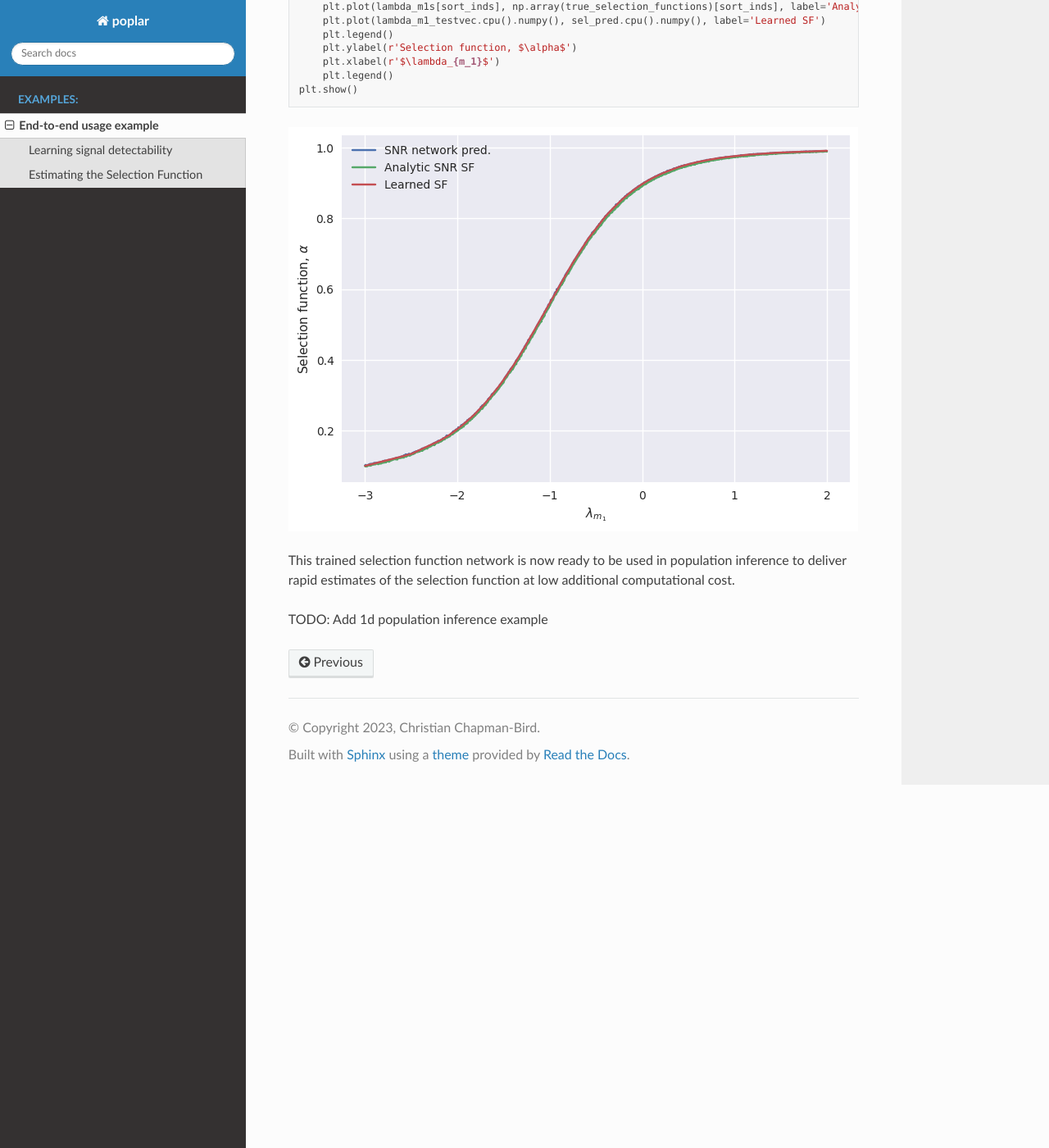
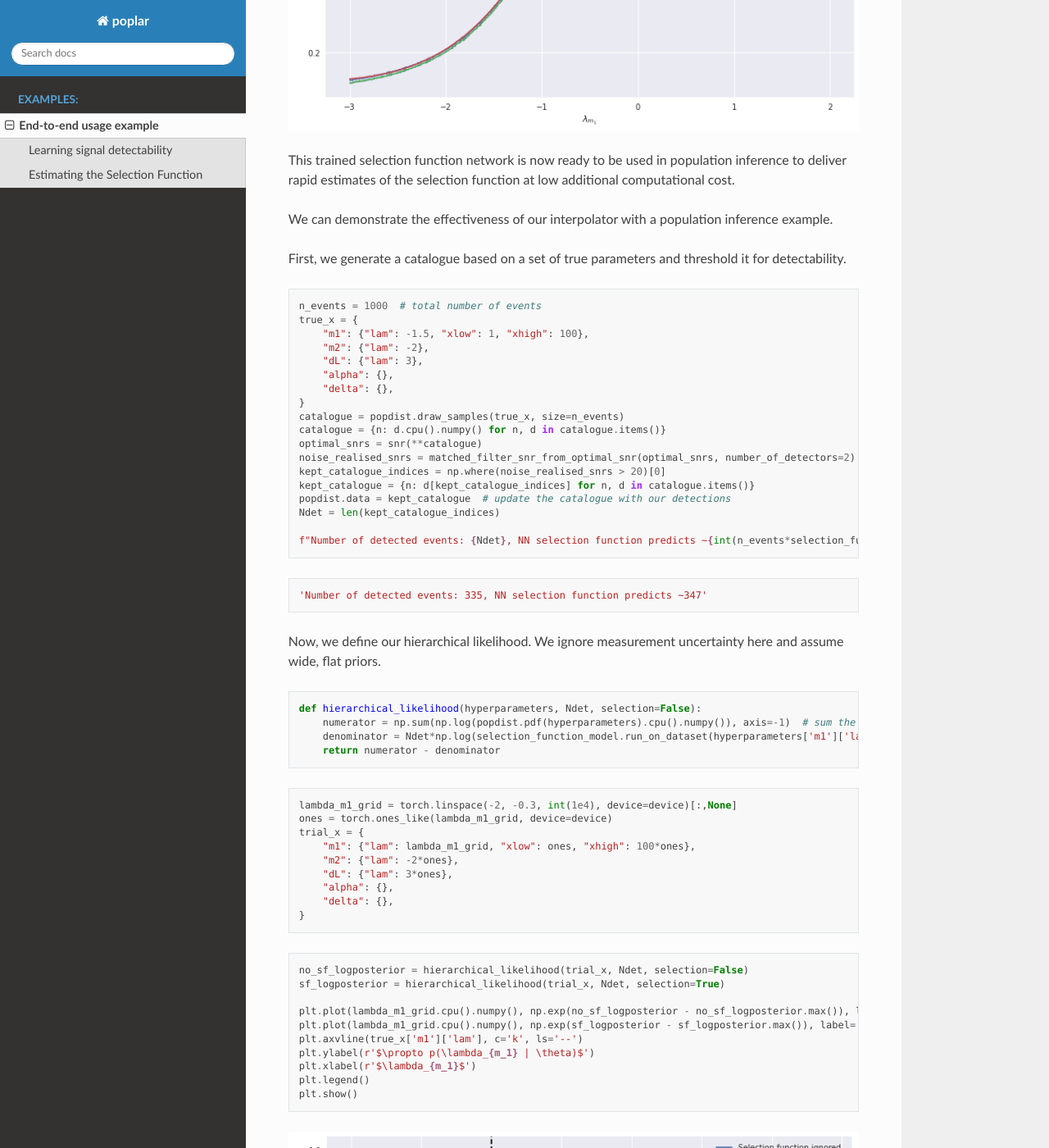
Before and after one commit to cchapmanbird/poplar, a Sphinx documentation site: the page built from docs/source/end_to_end_example.rst, in a window 1280 px wide and 1400 px high, scrolled down 8251 px. Shown: the whole window at 82% size. Built offline with Sphinx 7.4.7 and the Read the Docs theme 2.0.0, drawn with Linux system fonts in a browser that asks for light colours; pages that are not in the unit, such as notebooks, are missing from menus; some of the changed text lies outside the part shown.

Commit message:
update end-to-end example with population inference example and fix some bugs

```diff
--- a/docs/source/end_to_end_example.rst
+++ b/docs/source/end_to_end_example.rst
@@ -5,13 +5,15 @@
     from poplar.nn.training import train, train_test_split
     from poplar.nn.rescaling import ZScoreRescaler
     from poplar.nn.plot import loss_plot
-    from poplar.selection import selection_function_from_optimal_snr
+    from poplar.selection import selection_function_from_optimal_snr, matched_filter_snr_from_optimal_snr
     import matplotlib.pyplot as plt
     import numpy as np
     import torch
     import tqdm
 
     device = "cuda:1"
+    plt.style.use('seaborn')
+    plt.rcParams['figure.figsize'] = [12,7]
 
 End-to-end usage example
 ========================
@@ -63,15 +65,7 @@ Let’s define these functions and visualise the form of :math:`f`:
 
 
 
-
-.. parsed-literal::
-
-    <matplotlib.colorbar.Colorbar at 0x7f57bae039d0>
-
-
-
-
-.. image:: end_to_end_example_files/end_to_end_example_4_1.png
+.. image:: end_to_end_example_files/end_to_end_example_4_0.png
 
 
 We’re going to consider masses in the range [1, 100] :math:`M_\odot`,
@@ -113,11 +107,11 @@ definite, we train on :math:`\log(\rho)`.
         in_features=4,
         out_features=1,
         neurons=[128, 128, 128, 128],
-        activation=torch.nn.ReLU,
+        activation=torch.nn.SiLU,
         rescaler=rescaler
     )
 
-    model.to(device)
+    model.set_device(device)
 
 .. code:: ipython3
 
@@ -316,18 +307,18 @@ detectability.
         1,
         1,
         [128, 128, 128],
-        activation=torch.nn.ReLU,
+        activation=torch.nn.SiLU,
         rescaler=rescaler2
     )
 
-    selection_function_model.to(device)
+    selection_function_model.set_device(device)
 
     sel_xtrain, sel_xtest, sel_ytrain, sel_ytest = train_test_split([sel_xdata, sel_ydata], 0.9)
 
     train(
         selection_function_model,
         [sel_xtrain, sel_ytrain, sel_xtest, sel_ytest],
-        n_epochs=1000,
+        n_epochs=5000,
         n_batches=1,
         optimiser = torch.optim.Adam(selection_function_model.parameters(), lr=1e-4),
         loss_function=torch.nn.L1Loss(),
@@ -359,14 +349,13 @@ detectability.
 .. code:: ipython3
 
     sort_inds = np.argsort(lambda_m1s)
-    with plt.style.context("seaborn"):
-        plt.plot(lambda_m1s[sort_inds], torch.as_tensor(selection_functions).numpy()[sort_inds], label='SNR network pred.')
-        plt.plot(lambda_m1s[sort_inds], np.array(true_selection_functions)[sort_inds], label='Analytic SNR SF')
-        plt.plot(lambda_m1_testvec.cpu().numpy(), sel_pred.cpu().numpy(), label='Learned SF')
-        plt.legend()
-        plt.ylabel(r'Selection function, $\alpha$')
-        plt.xlabel(r'$\lambda_{m_1}$')
-        plt.legend()
+    plt.plot(lambda_m1s[sort_inds], torch.as_tensor(selection_functions).numpy()[sort_inds], label='SNR network pred.')
+    plt.plot(lambda_m1s[sort_inds], np.array(true_selection_functions)[sort_inds], label='Analytic SNR SF')
+    plt.plot(lambda_m1_testvec.cpu().numpy(), sel_pred.cpu().numpy(), label='Learned SF')
+    plt.legend()
+    plt.ylabel(r'Selection function, $\alpha$')
+    plt.xlabel(r'$\lambda_{m_1}$')
+    plt.legend()
     plt.show()
 
 
@@ -378,4 +367,82 @@ This trained selection function network is now ready to be used in
 population inference to deliver rapid estimates of the selection
 function at low additional computational cost.
 
-TODO: Add 1d population inference example
+We can demonstrate the effectiveness of our interpolator with a
+population inference example.
+
+First, we generate a catalogue based on a set of true parameters and
+threshold it for detectability.
+
+.. code:: ipython3
+
+    n_events = 1000  # total number of events
+    true_x = {
+        "m1": {"lam": -1.5, "xlow": 1, "xhigh": 100},
+        "m2": {"lam": -2},
+        "dL": {"lam": 3},
+        "alpha": {},
+        "delta": {},
+    }
+    catalogue = popdist.draw_samples(true_x, size=n_events)
+    catalogue = {n: d.cpu().numpy() for n, d in catalogue.items()}
+    optimal_snrs = snr(**catalogue)
+    noise_realised_snrs = matched_filter_snr_from_optimal_snr(optimal_snrs, number_of_detectors=2)
+    kept_catalogue_indices = np.where(noise_realised_snrs > 20)[0]
+    kept_catalogue = {n: d[kept_catalogue_indices] for n, d in catalogue.items()}
+    popdist.data = kept_catalogue  # update the catalogue with our detections
+    Ndet = len(kept_catalogue_indices)
+
+    f"Number of detected events: {Ndet}, NN selection function predicts ~{int(n_events*selection_function_model.run_on_dataset(true_x['m1']['lam']))}"
+
+
+
+
+.. parsed-literal::
+
+    'Number of detected events: 335, NN selection function predicts ~347'
+
+
+
+Now, we define our hierarchical likelihood. We ignore measurement
+uncertainty here and assume wide, flat priors.
+
+.. code:: ipython3
+
+    def hierarchical_likelihood(hyperparameters, Ndet, selection=False):
+        numerator = np.sum(np.log(popdist.pdf(hyperparameters).cpu().numpy()), axis=-1)  # sum the log-probabilities
+        denominator = Ndet*np.log(selection_function_model.run_on_dataset(hyperparameters['m1']['lam']).cpu().numpy()) if selection else 0
+        return numerator - denominator
+
+.. code:: ipython3
+
+    lambda_m1_grid = torch.linspace(-2, -0.3, int(1e4), device=device)[:,None]
+    ones = torch.ones_like(lambda_m1_grid, device=device)
+    trial_x = {
+        "m1": {"lam": lambda_m1_grid, "xlow": ones, "xhigh": 100*ones},
+        "m2": {"lam": -2*ones},
+        "dL": {"lam": 3*ones},
+        "alpha": {},
+        "delta": {},
+    }
+
+.. code:: ipython3
+
+    no_sf_logposterior = hierarchical_likelihood(trial_x, Ndet, selection=False)
+    sf_logposterior = hierarchical_likelihood(trial_x, Ndet, selection=True)
+
+    plt.plot(lambda_m1_grid.cpu().numpy(), np.exp(no_sf_logposterior - no_sf_logposterior.max()), label='Selection function ignored')
+    plt.plot(lambda_m1_grid.cpu().numpy(), np.exp(sf_logposterior - sf_logposterior.max()), label='Selection function included')
+    plt.axvline(true_x['m1']['lam'], c='k', ls='--')
+    plt.ylabel(r'$\propto p(\lambda_{m_1} | \theta)$')
+    plt.xlabel(r'$\lambda_{m_1}$')
+    plt.legend()
+    plt.show()
+
+
+
+.. image:: end_to_end_example_files/end_to_end_example_32_0.png
+
+
+This demonstrates the importance of including the selection function in
+population inference, and that we can model the selection function from
+start to finish with neural networks.
```
Also changed, not shown: other parts of docs/source/end_to_end_example.rst (+13 -17 lines), docs/source/end_to_end_example_files/end_to_end_example_11_0.png, docs/source/end_to_end_example_files/end_to_end_example_13_0.png, docs/source/end_to_end_example_files/end_to_end_example_18_0.png, docs/source/end_to_end_example_files/end_to_end_example_23_0.png, docs/source/end_to_end_example_files/end_to_end_example_25_0.png, docs/source/end_to_end_example_files/end_to_end_example_32_0.png (added), docs/source/end_to_end_example_files/end_to_end_example_4_0.png (added), 1 other file.
